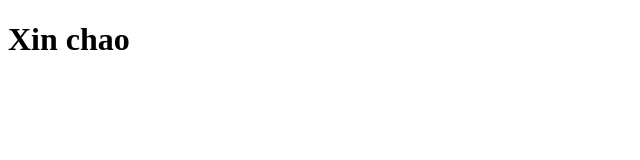
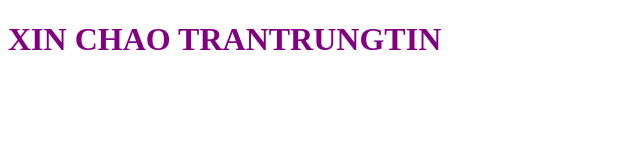
Before and after one commit to trantrungtin03/testgit, a plain HTML site: page index.html in a window 1280 px wide. Shown: the whole page, without its empty margins (0-640 px from the left). Drawn offline with Linux system fonts and the light colour scheme.

Commit message:
moi chinh file va them file

```diff
--- a/index.html
+++ b/index.html
@@ -4,8 +4,9 @@
     <meta charset="UTF-8">
     <meta name="viewport" content="width=device-width, initial-scale=1.0">
     <title>Welcome github</title>
+    <link rel="stylesheet" href="styles.css">
 </head>
 <body>
-    <h1>Xin chao</h1>
+    <h1>XIN CHAO TRANTRUNGTIN</h1>
 </body>
 </html>
--- /dev/null
+++ b/styles.css
@@ -0,0 +1,3 @@
+h1 {
+    color: purple;
+}
```
